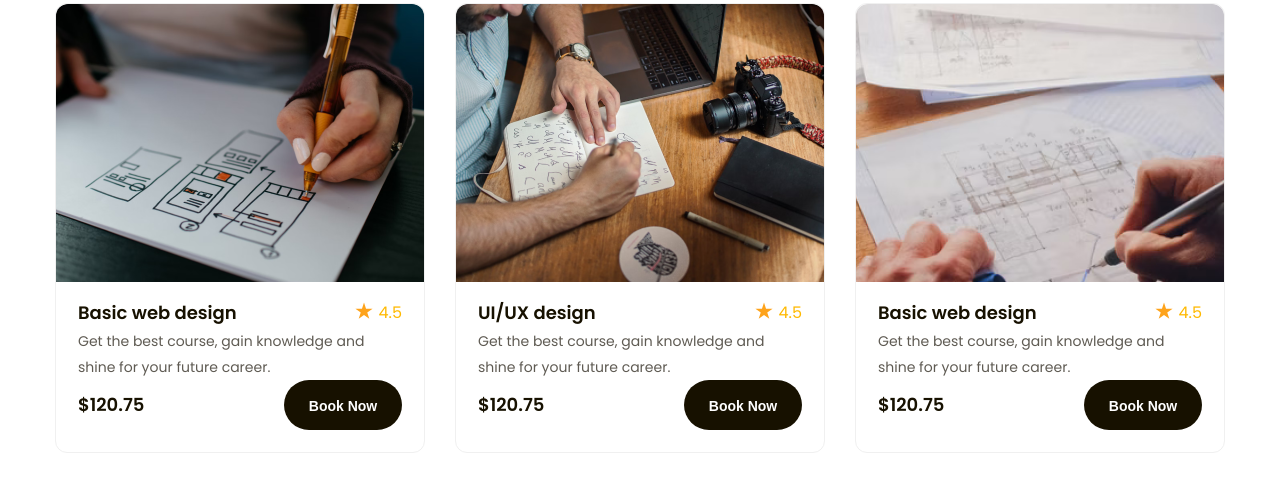
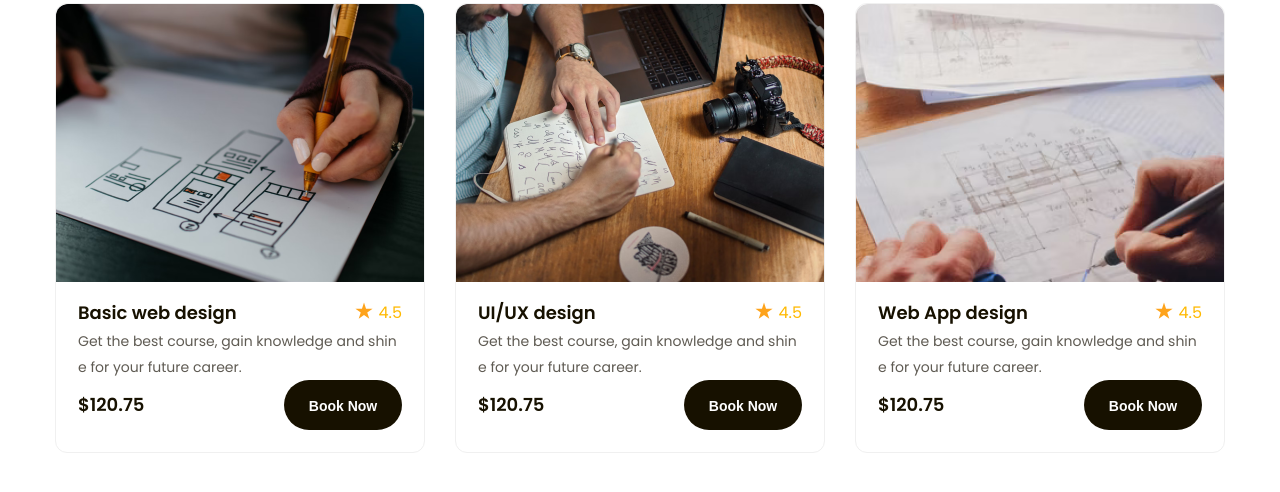
Before and after one commit to lamthanh-ebay/htmlcss-02, a plain HTML site: page index.html in a window 1280 px wide. Shown: the part 1283-1775 px from the top of the page. Drawn offline with Linux system fonts and the light colour scheme.

Commit message:
Fix bug Word-break: break-all;

```diff
--- a/assets/css/style.css
+++ b/assets/css/style.css
@@ -66,6 +66,9 @@ a {
     margin-top: 22px;
 }
 
+.break-all {
+    word-break: break-all;
+}
 /* Header */
 .header {
     background-color: #fffcf4;
@@ -398,6 +401,7 @@ a {
     width: 18px;
     height: 18px;
     transform: translateY(-2px);
+    margin-left: 6px;
 }
 
 .popular-item-rating .value {
--- a/index.html
+++ b/index.html
@@ -204,7 +204,9 @@
                                 </a>
                                 <div class="popular-item-info">
                                     <div class="popular-item-head">
-                                        <h3 class="popular-item-heading"><a href="#!">Basic web design</a></h3>
+                                        <h3 class="popular-item-heading ba-cham break-all" style="--ba-cham-line: 1">
+                                            <a href="#!">Basic web design</a>
+                                        </h3>
                                         <div class="popular-item-rating">
                                             <img src="./assets/icon/star.svg" alt="" class="star" />
 
@@ -212,7 +214,7 @@
                                         </div>
                                     </div>
 
-                                    <p class="popular-item-desc ba-cham">
+                                    <p class="popular-item-desc ba-cham break-all">
                                         Get the best course, gain knowledge and shine for your future career.
                                     </p>
 
@@ -234,7 +236,9 @@
                                 </a>
                                 <div class="popular-item-info">
                                     <div class="popular-item-head">
-                                        <h3 class="popular-item-heading"><a href="#!">UI/UX design</a></h3>
+                                        <h3 class="popular-item-heading ba-cham break-all" style="--ba-cham-line: 1">
+                                            <a href="#!">UI/UX design</a>
+                                        </h3>
                                         <div class="popular-item-rating">
                                             <img src="./assets/icon/star.svg" alt="" class="star" />
 
@@ -242,7 +246,7 @@
                                         </div>
                                     </div>
 
-                                    <p class="popular-item-desc ba-cham">
+                                    <p class="popular-item-desc ba-cham break-all">
                                         Get the best course, gain knowledge and shine for your future career.
                                     </p>
 
@@ -264,7 +268,9 @@
                                 </a>
                                 <div class="popular-item-info">
                                     <div class="popular-item-head">
-                                        <h3 class="popular-item-heading"><a href="#!">Basic web design</a></h3>
+                                        <h3 class="popular-item-heading ba-cham break-all" style="--ba-cham-line: 1">
+                                            <a href="#!">Web App design</a>
+                                        </h3>
                                         <div class="popular-item-rating">
                                             <img src="./assets/icon/star.svg" alt="" class="star" />
 
@@ -272,7 +278,7 @@
                                         </div>
                                     </div>
 
-                                    <p class="popular-item-desc ba-cham">
+                                    <p class="popular-item-desc ba-cham break-all">
                                         Get the best course, gain knowledge and shine for your future career.
                                     </p>
 
```
Also changed, not shown: assets/img/classroom-01.avif (added), assets/img/classroom-02.avif (added), assets/img/classroom-03.avif (added).
